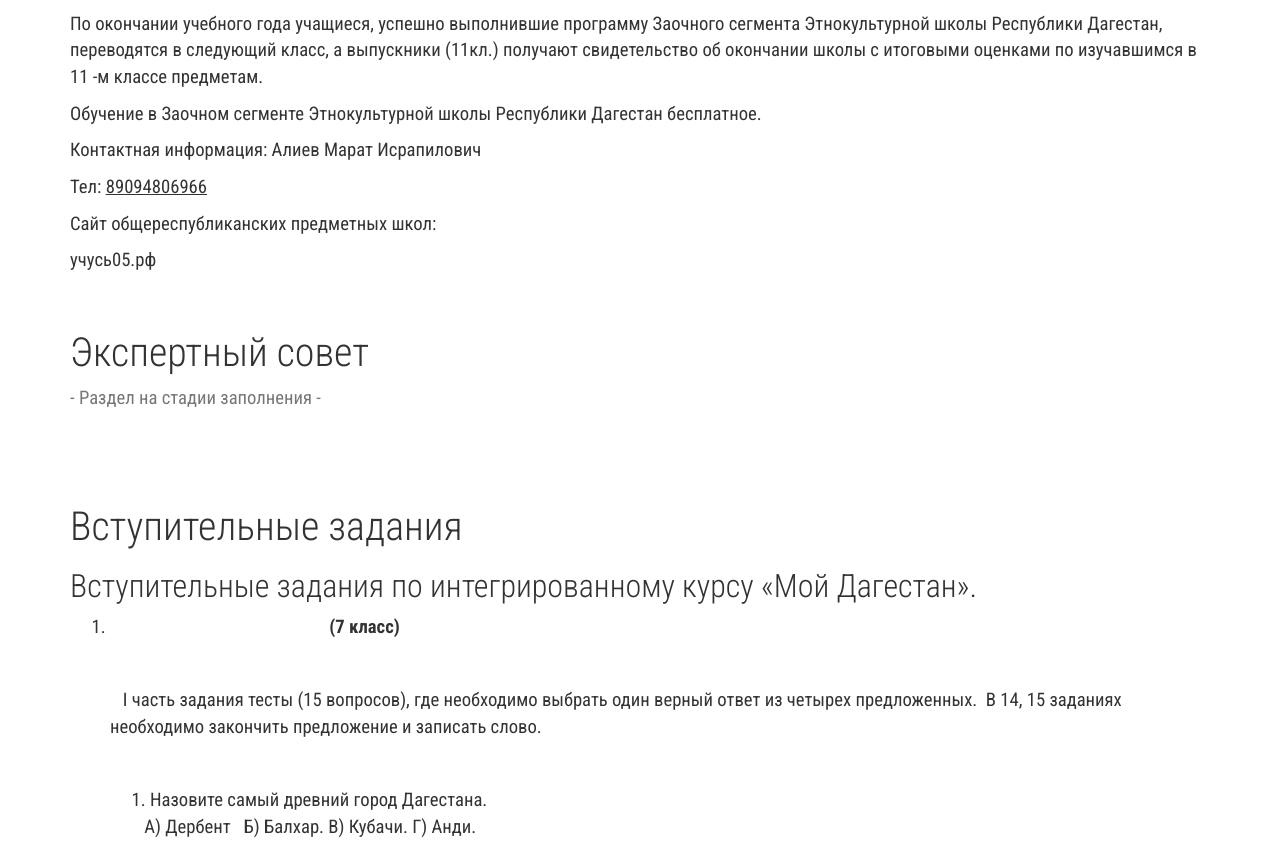
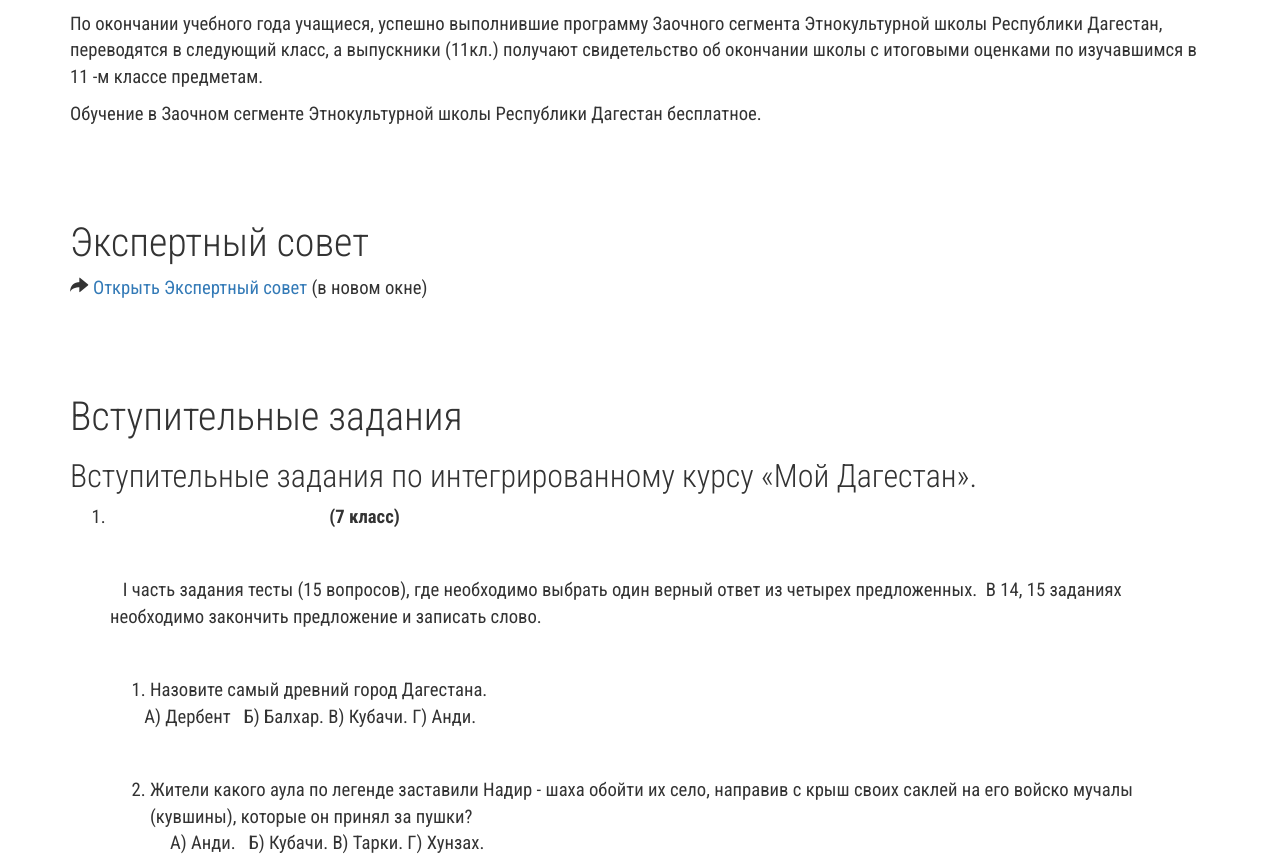
Before and after one commit to jambik/dag-edu05, a website: page etno.html in a window 1280 px wide. Shown: the part 2260-3124 px from the top of the page. Drawn offline with nearby package versions, Linux system fonts and the light colour scheme.

Commit message:
- изменения

```diff
--- a/bower.json
+++ b/bower.json
@@ -19,7 +19,6 @@
   ],
   "dependencies": {
     "jquery": "^3.2.1",
-    "animate.css": "^3.5.2",
     "bootstrap": "^3.3.7",
     "bootswatch": "^3.3.7"
   }
--- a/etno.html
+++ b/etno.html
@@ -8,7 +8,6 @@
     <!-- Styles -->
     <link href="https://fonts.googleapis.com/css?family=Roboto+Condensed:300,300i,400,400i,700,700i&amp;subset=cyrillic" rel="stylesheet">
     <link href="bower_components/bootstrap/dist/css/bootstrap.min.css" type="text/css" rel="stylesheet">
-    <link href="bower_components/animate.css/animate.min.css" type="text/css" rel="stylesheet">
     <link href="css/global.css" type="text/css" rel="stylesheet">
 
     <!-- Scripts -->
@@ -101,17 +100,16 @@
                 <p>&nbsp;</p>
                 <p>По окончании учебного года учащиеся, успешно выполнившие программу Заочного сегмента Этнокультурной школы Республики Дагестан, переводятся в следующий класс, а выпускники (11кл.) получают свидетельство об окончании школы с итоговыми оценками по изучавшимся в 11 -м классе предметам.</p>
                 <p>Обучение в Заочном сегменте Этнокультурной школы Республики Дагестан бесплатное.</p>
-                <p>Контактная информация: Алиев Марат Исрапилович</p>
-                <p>Тел: <u>89094806966</u></p>
-                <p>Сайт общереспубликанских предметных школ:</p>
-                <p>учусь05.рф</p>
-                <p><strong>&nbsp;</strong></p>
+                <p>&nbsp;</p>
+                <p>&nbsp;</p>
             </div>
 
 
             <a name="expert"></a>
             <h2>Экспертный совет</h2>
-            <p class="text-muted">- Раздел на стадии заполнения -</p>
+            <p>
+                <span class="glyphicon glyphicon-share-alt" aria-hidden="true"></span> <a target="_blank" href="http://edu-05.ru/project/%D0%BE%D0%B1%D1%89%D0%B5%D1%80%D0%B5%D1%81%D0%BF%D1%83%D0%B1%D0%BB%D0%B8%D0%BA%D0%B0%D0%BD%D1%81%D0%BA%D0%B8%D0%B5-%D0%BE%D0%B1%D1%80%D0%B0%D0%B7%D0%BE%D0%B2%D0%B0%D1%82%D0%B5%D0%BB%D1%8C%D0%BD%D1%8B%D0%B5-%D0%B1%D1%80%D0%B5%D0%BD%D0%B4%D1%8B-%D1%84%D0%B8%D0%B7%D1%82%D0%B5%D1%85%D1%88%D0%BA%D0%BE%D0%BB%D0%B0-%D1%80%D0%B4-%D1%84%D0%B8%D0%BB%D0%BE%D0%BB%D0%BE%D0%B3%D0%B8%D1%87%D0%B5%D1%81%D0%BA%D0%B0%D1%8F-%D1%88%D0%BA%D0%BE%D0%BB%D0%B0-%D1%80%D0%B4-%D0%BA%D1%83%D0%BB%D1%8C%D1%82%D1%83%D1%80%D0%B0">Открыть Экспертный совет</a> (в новом окне)
+            </p>
             <p>&nbsp;</p>
             <p>&nbsp;</p>
 
```
Also changed, not shown: filologia.html (+3 -5 lines), fizteh.html (+3 -5 lines), index.html (+0 -1 lines), index_down.html (+0 -1 lines).
